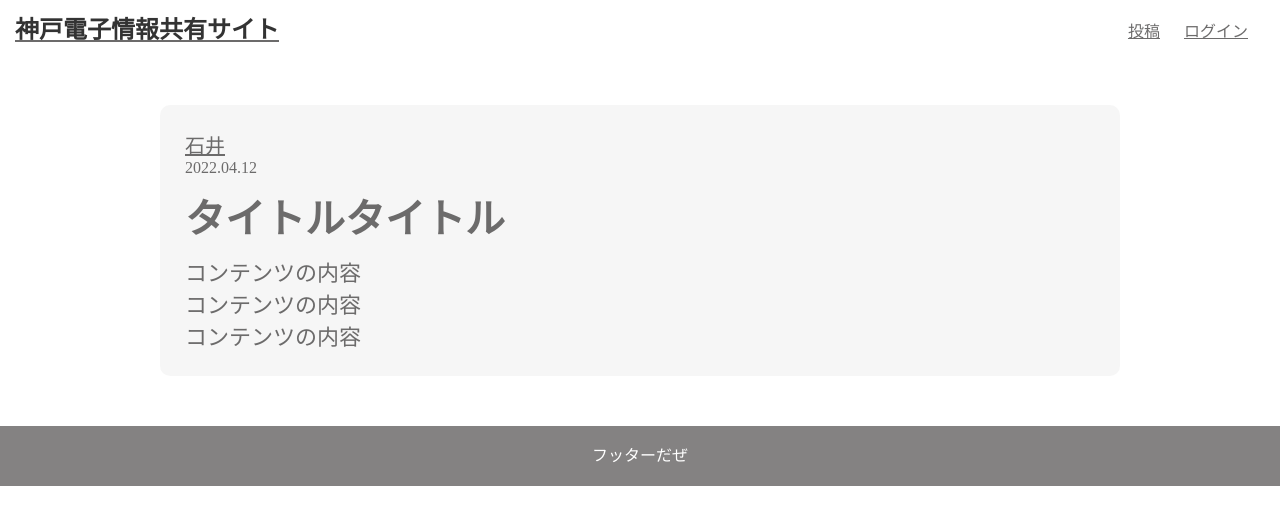
After one commit to kobepbl/pbl1, a PHP site: page /article/article_show.html in a window 1280 px wide. The commit adds this page. Shown: the top 525 px of the page. Run offline with PHP 8.4, Linux system fonts and the light colour scheme.

Commit message:
article追加

```diff
--- /dev/null
+++ b/article/article_show.html
@@ -0,0 +1,44 @@
+<!DOCTYPE html>
+<html>
+
+<head>
+    <meta charset="UTF-8">
+    <title>神戸電子情報共有サイト</title>
+    <link rel="stylesheet" href="../css/style.css">
+</head>
+
+<body>
+    <!-- header部分 -->
+    <header>
+        <div class="top-info">
+            <a href="index.html">
+                <h1>神戸電子情報共有サイト</h1>
+            </a>
+        </div>
+        <nav>
+            <ul class="nav-list">
+                <li class="nav-list-item">
+                    <a href="toukou.html">投稿</a>
+                </li>
+                <li class="nav-list-item">
+                    <a href="login.html">ログイン</a>
+                </li>
+            </ul>
+        </nav>
+    </header>
+    <!-- main部分 -->
+    <main>
+        <div class="article-show">
+            <p class="article-show-user"><a href="user">石井</a></p>
+            <p class="article-show-date">2022.04.12</p>
+            <h1 class="article-show-title">タイトルタイトル</h1>
+            <p class="article-text">コンテンツの内容<br>コンテンツの内容<br>コンテンツの内容</p>
+        </div>
+    </main>
+    <!-- footer部分 -->
+    <footer>
+      <p class="footer-text">フッターだぜ</p>
+  </footer>
+</body>
+
+</html>
--- a/css/style.css
+++ b/css/style.css
@@ -72,6 +72,10 @@ header h1 {
 }
 
 main {
+  width: 100%;
+}
+
+.index-style {
   width: 80%;
   display: flex;
   justify-content: center;
@@ -115,6 +119,27 @@ article p {
   text-align: center;
 }
 
+.article-show {
+  width: 75%;
+  margin: 50px auto;
+  padding: 25px;
+  background-color: #eeeeee8d;
+  border-radius: 10px;
+}
+
+.article-show-title {
+  font-size: 40px;
+  margin: 10px 0;
+}
+
+.article-show-user {
+  font-size: 20px;
+}
+
+.article-text {
+  font-size: 22px;
+}
+
 footer {
   width: 100%;
   height: 60px;
--- a/index.html
+++ b/index.html
@@ -41,6 +41,7 @@
 
     <!-- main部分 -->
     <main>
+        <div class="index-style">
         <article class="article-style">
             <h1>最近の投稿</h1>
             <a href="kiji">
@@ -89,6 +90,7 @@
                 </article>
             </a>
         </article>
+        </div>
     </main>
     <!-- footer部分 -->
     <footer>
```
